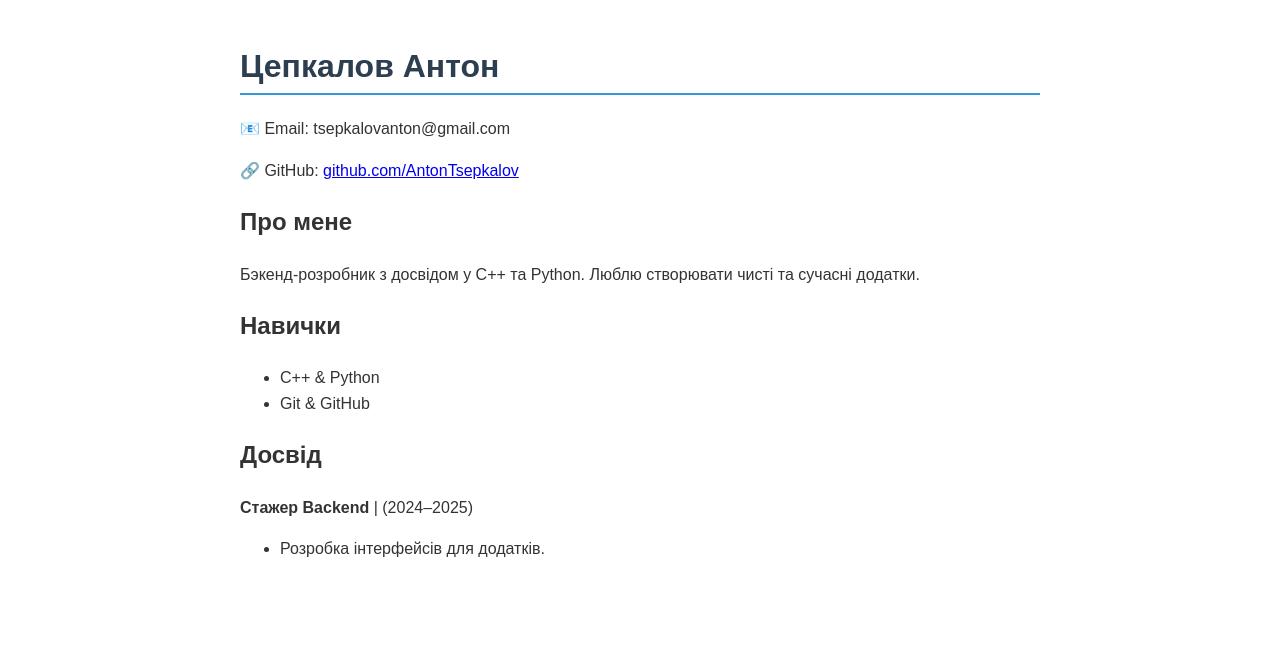
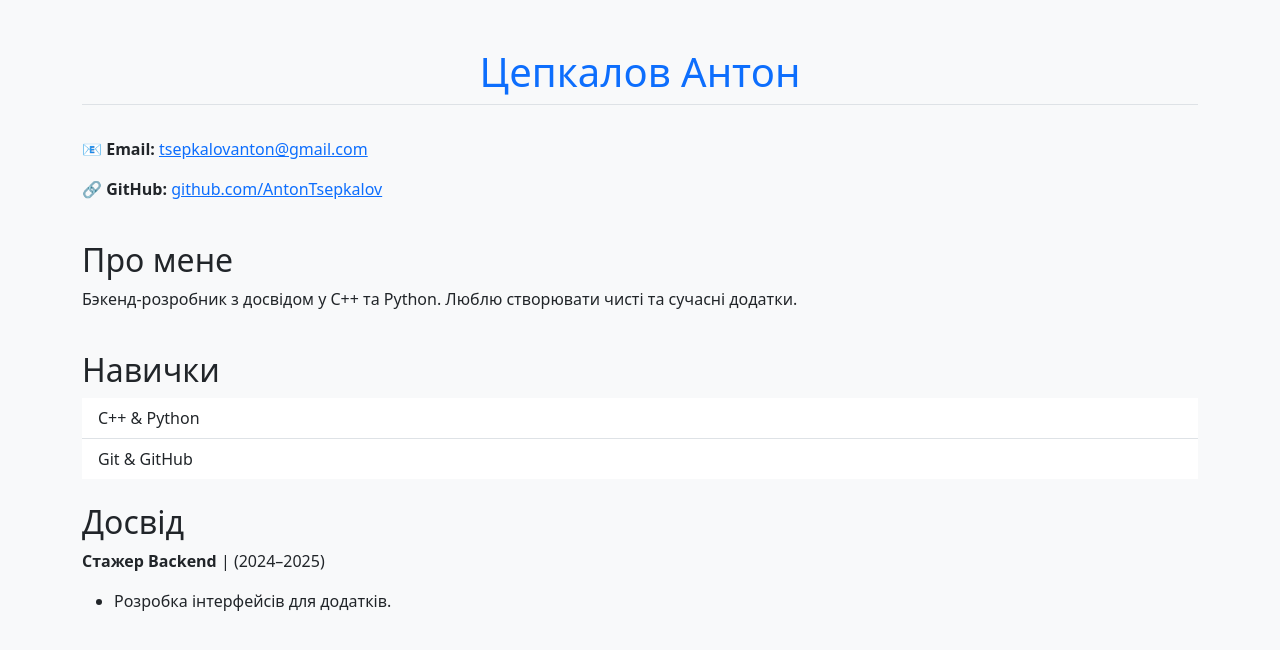
Before and after one commit to AntonTsepkalov/portfolio, a plain HTML site: page index.html in a window 1280 px wide. Drawn offline with nearby package versions, Linux system fonts and the light colour scheme.

Commit message:
Update index.html

```diff
--- a/index.html
+++ b/index.html
@@ -4,45 +4,55 @@
     <meta charset="UTF-8">
     <meta name="viewport" content="width=device-width, initial-scale=1.0">
     <title>Моє резюме</title>
-    <style>
-        body {
-            font-family: Arial, sans-serif;
-            line-height: 1.6;
-            max-width: 800px;
-            margin: 0 auto;
-            padding: 20px;
-            color: #333;
-        }
-        h1 {
-            color: #2c3e50;
-            border-bottom: 2px solid #3498db;
-        }
-        .contact {
-            margin-bottom: 20px;
-        }
-    </style>
+
+    <!-- Підключення Bootstrap через CDN -->
+    <link href="https://cdn.jsdelivr.net/npm/bootstrap@5.3.3/dist/css/bootstrap.min.css" rel="stylesheet">
 </head>
-<body>
-    <h1>Цепкалов Антон</h1>
+<body class="bg-light text-dark">
 
-    <div class="contact">
-        <p>📧 Email: tsepkalovanton@gmail.com</p>
-        <p>🔗 GitHub: <a href="https://github.com/AntonTsepkalov">github.com/AntonTsepkalov</a></p>
+    <div class="container py-5">
+        <div class="row">
+            <div class="col-12 text-center mb-4">
+                <h1 class="text-primary border-bottom pb-2">Цепкалов Антон</h1>
+            </div>
         </div>
 
+        <div class="row mb-4">
+            <div class="col-md-6">
+                <p>📧 <strong>Email:</strong> <a href="mailto:tsepkalovanton@gmail.com">tsepkalovanton@gmail.com</a></p>
+                <p>🔗 <strong>GitHub:</strong> <a href="https://github.com/AntonTsepkalov" target="_blank">github.com/AntonTsepkalov</a></p>
+            </div>
+        </div>
+
+        <div class="row mb-4">
+            <div class="col-12">
                 <h2>Про мене</h2>
                 <p>Бэкенд-розробник з досвідом у С++ та Python. Люблю створювати чисті та сучасні додатки.</p>
+            </div>
+        </div>
 
+        <div class="row mb-4">
+            <div class="col-12">
                 <h2>Навички</h2>
-    <ul>
-        <li>C++ & Python</li>
-        <li>Git & GitHub</li>
+                <ul class="list-group list-group-flush">
+                    <li class="list-group-item">C++ & Python</li>
+                    <li class="list-group-item">Git & GitHub</li>
                 </ul>
+            </div>
+        </div>
 
+        <div class="row mb-4">
+            <div class="col-12">
                 <h2>Досвід</h2>
                 <p><strong>Стажер Backend</strong> | (2024–2025)</p>
                 <ul>
                     <li>Розробка інтерфейсів для додатків.</li>
                 </ul>
+            </div>
+        </div>
+    </div>
+
+    <!-- Підключення JS Bootstrap (опційно) -->
+    <script src="https://cdn.jsdelivr.net/npm/bootstrap@5.3.3/dist/js/bootstrap.bundle.min.js"></script>
 </body>
 </html>
```
Lines whose indentation alone changed are shown as unchanged.
